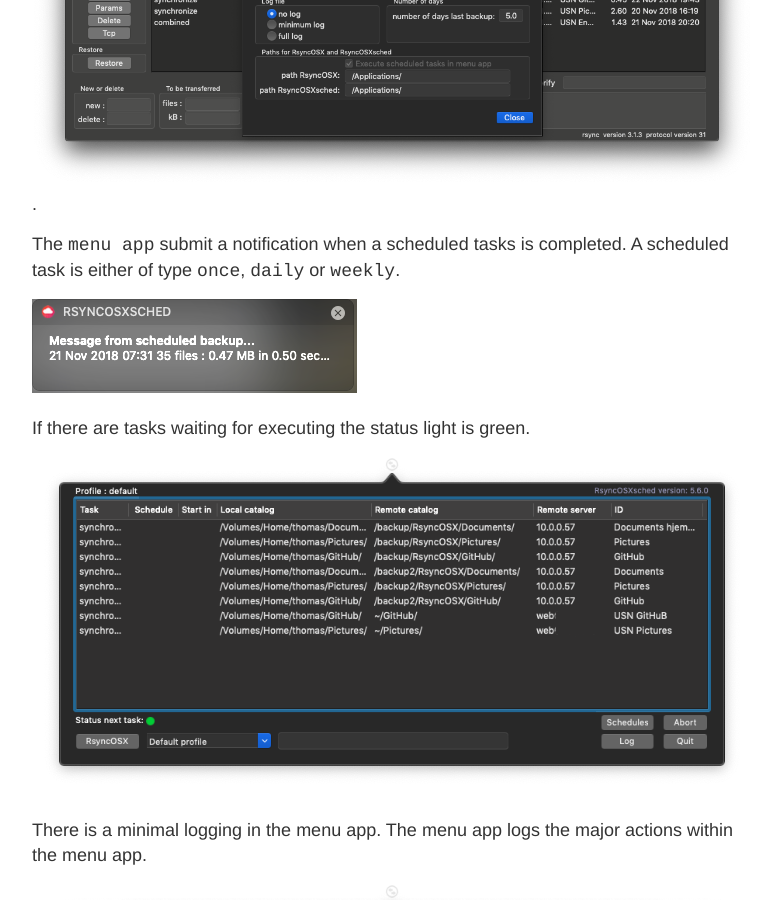
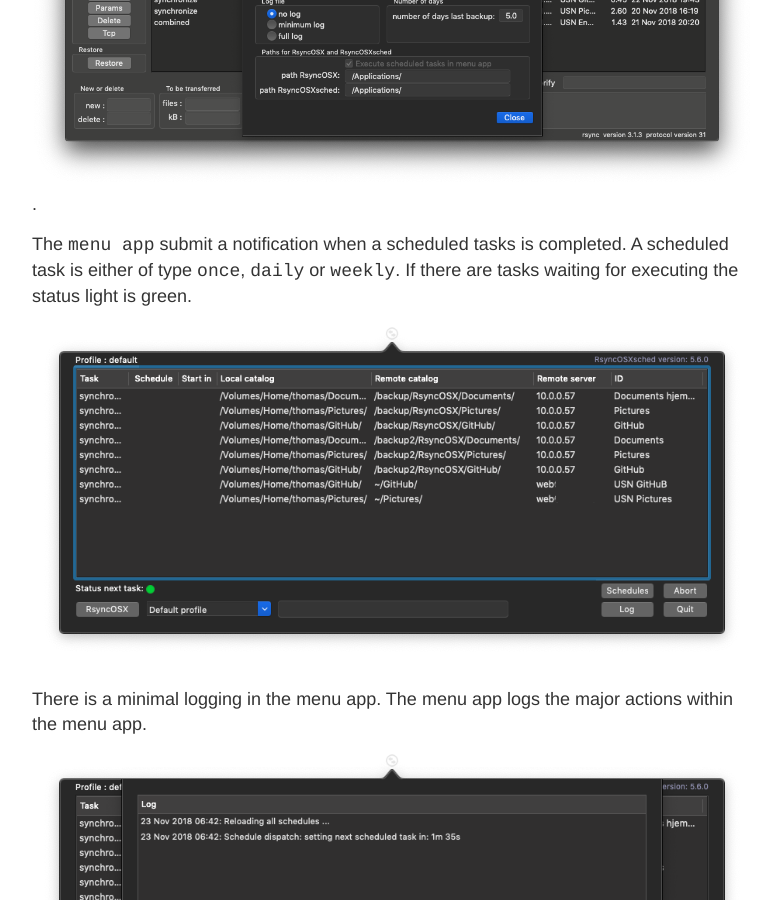
Before and after one commit to d2s/Documentation, a Jekyll site: the page built from _posts/2018-04-10-Menuapp.md, in a window 1280 px wide and 900 px high, scrolled down 610 px. Shown: the whole window, without its empty margins (248-1017 px from the left). Built offline with Jekyll 4.4.1, drawn with Linux system fonts in a browser that asks for light colours.

Commit message:
Update 2018-04-10-Menuapp.md

```diff
--- a/_posts/2018-04-10-Menuapp.md
+++ b/_posts/2018-04-10-Menuapp.md
@@ -9,11 +9,7 @@ The `menu app` can be started from RsyncOSX. This require paths for both apps to
 
 ![](/images/RsyncOSX/master/menuapp/userconfig.png).
 
-The `menu app` submit a notification when a scheduled tasks is completed. A scheduled task is either of type `once`, `daily` or `weekly`.
-
-![](/images/RsyncOSX/master/menuapp/notifications.png)
-
-If there are tasks waiting for executing the status light is green.
+The `menu app` submit a notification when a scheduled tasks is completed. A scheduled task is either of type `once`, `daily` or `weekly`. If there are tasks waiting for executing the status light is green.
 
 ![](/images/RsyncOSX/master/menuapp/menuapp1.png)
 
```
